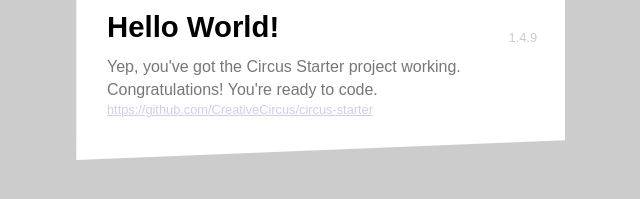
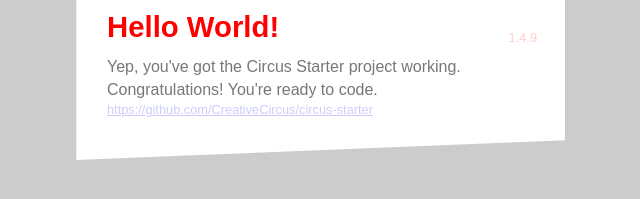
Before and after one commit to gwynnprewitt/webdev3-circus-starter-test, a website: page index.html in a window 1280 px wide. Shown: the part 173-372 px from the top of the page, without its empty margins (313-953 px from the left). Drawn offline with nearby package versions, Linux system fonts and the light colour scheme; files that its build step writes are made by us from their sources.

Commit message:
Update main.scss

```diff
--- a/src/scss/main.scss
+++ b/src/scss/main.scss
@@ -36,6 +36,7 @@ body {
 .content {
 	position: relative;
 	font-family: sans-serif;
+	color: red;
 	width: 90%;
 	max-width: 500px;
 	margin: 140px auto;
@@ -46,6 +47,7 @@ body {
 		transform: translateZ(100px);
 	}
 	.background {
+		background-color: blue;
 		position: absolute;
 		width: 100%;
 		height: 100%;
```
